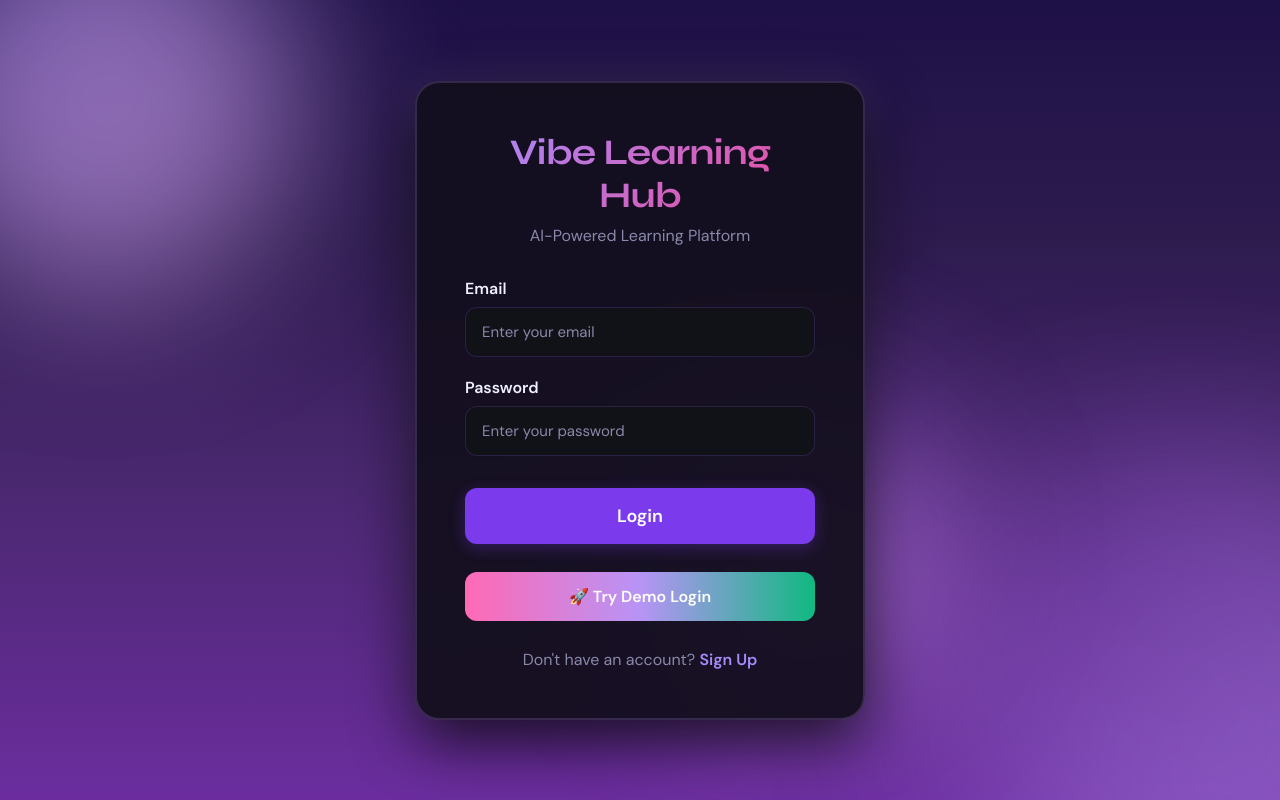
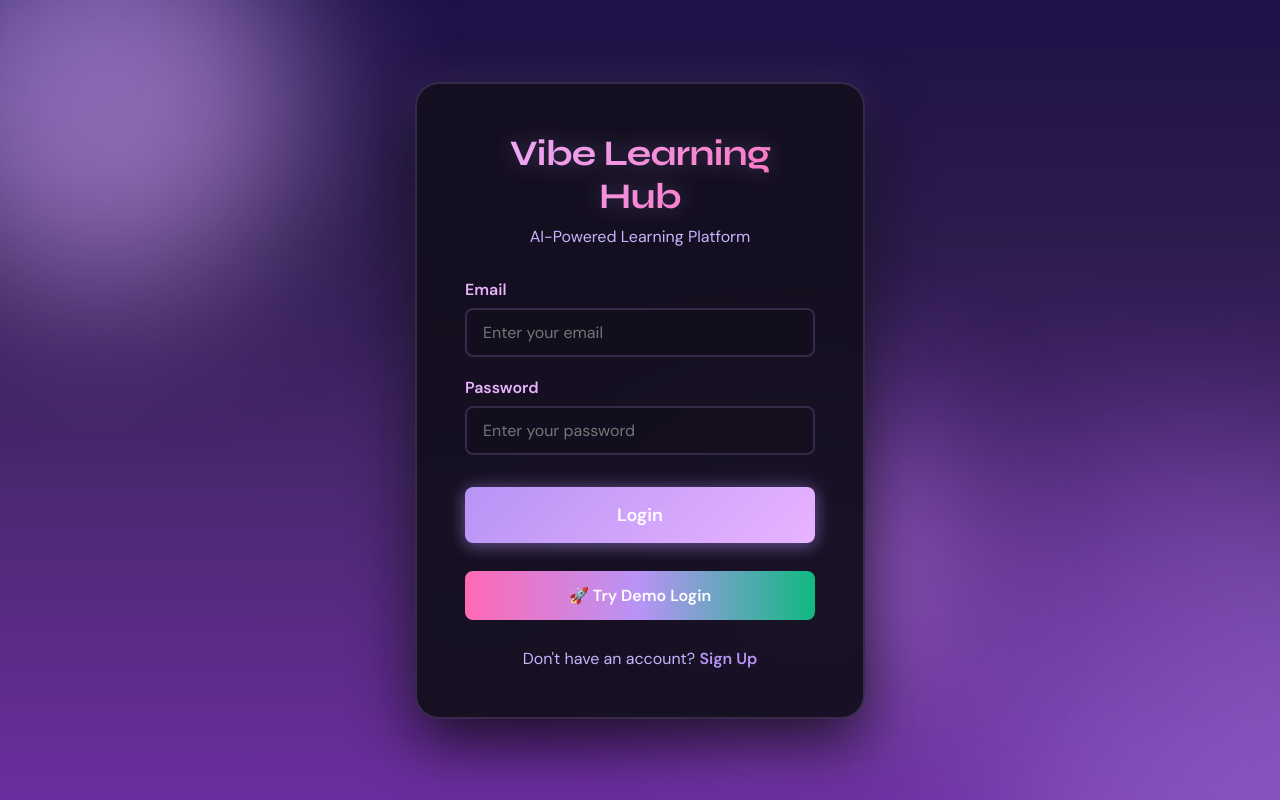
Before and after one commit to Yakub-bmsce/Vibe-coding-Hub, a React (Create React App) app: page /login in a window 1280 px wide. Built offline with nearby package versions, Linux system fonts and the light colour scheme; no server answers.

Commit message:
revert: undo all changes except premium fonts (Syne, DM Sans, JetBrains Mono)

```diff
--- a/public/index.html
+++ b/public/index.html
@@ -3,17 +3,10 @@
   <head>
     <meta charset="utf-8" />
     <meta name="viewport" content="width=device-width, initial-scale=1" />
-    <meta name="theme-color" content="#0a0a0f" />
+    <meta name="theme-color" content="#000000" />
     <meta name="description" content="Vibe Learning Hub - AI-Powered Learning Platform" />
     <title>Vibe Learning Hub</title>
     <link href="https://fonts.googleapis.com/css2?family=Syne:wght@400;600;700;800&family=DM+Sans:ital,opsz,wght@0,9..40,300;0,9..40,400;0,9..40,500;0,9..40,600;1,9..40,400&family=JetBrains+Mono:wght@400;500&display=swap" rel="stylesheet">
-    <script>
-      // Prevent white flash — apply theme before render
-      (function() {
-        var t = localStorage.getItem('theme') || 'dark';
-        document.documentElement.setAttribute('data-theme', t);
-      })();
-    </script>
   </head>
   <body>
     <noscript>You need to enable JavaScript to run this app.</noscript>
--- a/src/styles/global.css
+++ b/src/styles/global.css
@@ -1,7 +1,10 @@
-/* ── Reset ───────────────────────────────────────────────────────────────── */
-* { margin: 0; padding: 0; box-sizing: border-box; }
+* {
+  margin: 0;
+  padding: 0;
+  box-sizing: border-box;
+}
 
-/* ── Fonts ───────────────────────────────────────────────────────────────── */
+/* ── Premium Fonts ── */
 h1, h2, h3, h4 {
   font-family: 'Syne', sans-serif;
   font-weight: 700;
@@ -17,146 +20,88 @@ code, pre {
   font-family: 'JetBrains Mono', monospace;
 }
 
-/* ── Dark theme (default) ────────────────────────────────────────────────── */
-:root,
-:root[data-theme="dark"] {
-  --bg-primary:    #0a0a0f;
-  --bg-secondary:  #111118;
-  --bg-card:       #16161f;
-  --bg-card-hover: #1e1e2a;
-  --border:        rgba(139, 92, 246, 0.2);
-  --border-solid:  #2a2a3a;
-  --text-primary:  #f0f0ff;
-  --text-secondary:#8888aa;
-  --accent:        #7c3aed;
-  --accent-glow:   rgba(124, 58, 237, 0.3);
-  --accent-light:  #a78bfa;
-  --success:       #10b981;
-  --warning:       #f59e0b;
-  --danger:        #ef4444;
-
-  /* legacy vars kept for compatibility */
-  --primary:        #a78bfa;
-  --primary-dark:   #7c3aed;
-  --secondary:      #e9b3ff;
-  --neon-glow:      rgba(124, 58, 237, 0.3);
-  --bg-dark:        #0a0a0f;
-  --bg-hover:       #1e1e2a;
-  --purple-light:   #e9b3ff;
-  --purple-medium:  #a78bfa;
-  --purple-dark:    #7c3aed;
-  --neon-purple:    #a78bfa;
+body {
+  -webkit-font-smoothing: antialiased;
+  -moz-osx-font-smoothing: grayscale;
+  background: linear-gradient(180deg, #1e1147 0%, #2d1b4e 30%, #4a2870 60%, #6b2d9e 100%);
+  color: #e9b3ff;
+  overflow-x: hidden;
+  min-height: 100vh;
 }
 
-/* ── Light theme ─────────────────────────────────────────────────────────── */
-:root[data-theme="light"] {
-  --bg-primary:    #f8f7ff;
-  --bg-secondary:  #f0eeff;
-  --bg-card:       #ffffff;
-  --bg-card-hover: #f5f3ff;
-  --border:        rgba(109, 40, 217, 0.15);
-  --border-solid:  #e2deff;
-  --text-primary:  #0f0f1a;
-  --text-secondary:#6b6b8a;
-  --accent:        #7c3aed;
-  --accent-glow:   rgba(124, 58, 237, 0.15);
-  --accent-light:  #6d28d9;
-  --success:       #059669;
-  --warning:       #d97706;
-  --danger:        #dc2626;
-
-  --primary:        #7c3aed;
-  --primary-dark:   #5b21b6;
-  --secondary:      #6d28d9;
-  --neon-glow:      rgba(124, 58, 237, 0.15);
-  --bg-dark:        #f8f7ff;
-  --bg-hover:       #f0eeff;
-  --purple-light:   #ede9fe;
-  --purple-medium:  #7c3aed;
-  --purple-dark:    #5b21b6;
-  --neon-purple:    #7c3aed;
+:root {
+  --primary: #b794f6;
+  --primary-dark: #9333ea;
+  --secondary: #e9b3ff;
+  --accent: #ff69b4;
+  --success: #10b981;
+  --warning: #f59e0b;
+  --danger: #ef4444;
+  --bg-dark: #1e1147;
+  --bg-card: rgba(20, 15, 30, 0.8);
+  --bg-hover: rgba(30, 20, 45, 0.9);
+  --text-primary: #e9b3ff;
+  --text-secondary: #c4b5fd;
+  --border: #6b2d9e;
+  --purple-light: #e9b3ff;
+  --purple-medium: #b794f6;
+  --purple-dark: #6b2d9e;
+  --neon-purple: #b794f6;
+  --neon-glow: rgba(183, 148, 246, 0.3);
 }
 
-/* ── Body ────────────────────────────────────────────────────────────────── */
-body {
-  background: var(--bg-primary);
-  color: var(--text-primary);
-  -webkit-font-smoothing: antialiased;
-  -moz-osx-font-smoothing: grayscale;
-  overflow-x: hidden;
-  min-height: 100vh;
-  transition: background 0.3s ease, color 0.3s ease;
+.light-theme {
+  --bg-dark: #f5f5f7;
+  --bg-card: #ffffff;
+  --bg-hover: #e8e8ea;
+  --text-primary: #1a1a1f;
+  --text-secondary: #6a6a7a;
+  --border: #d0d0d5;
 }
 
-:root[data-theme="dark"] body {
-  background: linear-gradient(180deg, #0a0a0f 0%, #0f0a1e 40%, #130d24 100%);
-}
-
-/* ── Container ───────────────────────────────────────────────────────────── */
 .container {
   max-width: 1400px;
   margin: 0 auto;
-  padding: 0 24px;
+  padding: 0 20px;
 }
 
-/* ── Cards ───────────────────────────────────────────────────────────────── */
-.card {
-  background: var(--bg-card);
-  border: 1px solid var(--border);
-  border-radius: 16px;
-  padding: 24px;
-  transition: all 0.2s ease;
-  box-shadow: 0 4px 24px rgba(0, 0, 0, 0.12);
-  backdrop-filter: blur(10px);
-}
-
-.card:hover {
-  background: var(--bg-card-hover);
-  border-color: var(--accent);
-  box-shadow: 0 8px 32px var(--accent-glow);
-  transform: translateY(-2px);
-}
-
-/* ── Buttons ─────────────────────────────────────────────────────────────── */
 .btn {
   padding: 12px 24px;
-  border-radius: 12px;
+  border-radius: 8px;
   border: none;
   cursor: pointer;
-  font-family: 'DM Sans', sans-serif;
-  font-size: 15px;
+  font-size: 16px;
   font-weight: 600;
-  transition: all 0.2s ease;
+  transition: all 0.3s ease;
 }
 
 .btn-primary {
-  background: var(--accent);
-  color: #fff;
-  box-shadow: 0 4px 16px var(--accent-glow);
+  background: linear-gradient(135deg, #b794f6, #e9b3ff);
+  color: white;
+  box-shadow: 0 4px 15px var(--neon-glow), 0 0 20px var(--neon-glow);
 }
 
 .btn-primary:hover {
-  transform: translateY(-1px);
-  box-shadow: 0 8px 24px var(--accent-glow);
-  filter: brightness(1.1);
+  transform: translateY(-2px);
+  box-shadow: 0 8px 25px var(--neon-glow), 0 0 30px var(--neon-glow);
+  background: linear-gradient(135deg, #9333ea, #b794f6);
 }
 
 .btn-secondary {
   background: var(--bg-card);
   color: var(--text-primary);
-  border: 1.5px solid var(--border);
+  border: 2px solid var(--border);
 }
 
 .btn-secondary:hover {
-  background: var(--bg-card-hover);
-  border-color: var(--accent);
-  box-shadow: 0 0 12px var(--accent-glow);
+  background: var(--bg-hover);
+  border-color: var(--primary);
+  box-shadow: 0 0 15px var(--neon-glow);
 }
 
 .btn-success {
   background: var(--success);
-  color: #fff;
-  box-shadow: 0 4px 16px rgba(16, 185, 129, 0.3);
+  color: white;
 }
 
 .btn-success:hover {
@@ -164,57 +109,45 @@ body {
   transform: translateY(-1px);
 }
 
-/* ── Inputs ──────────────────────────────────────────────────────────────── */
+.card {
+  background: rgba(20, 15, 30, 0.8);
+  border-radius: 16px;
+  padding: 24px;
+  border: 2px solid rgba(183, 148, 246, 0.2);
+  transition: all 0.3s ease;
+  box-shadow: 0 4px 20px rgba(0, 0, 0, 0.5);
+  backdrop-filter: blur(10px);
+}
+
+.card:hover {
+  transform: translateY(-4px);
+  box-shadow: 0 8px 30px rgba(183, 148, 246, 0.3);
+  border-color: var(--purple-medium);
+  background: rgba(20, 15, 30, 0.9);
+}
+
 input, textarea {
   width: 100%;
-  padding: 14px 16px;
-  background: var(--bg-secondary);
-  border: 1.5px solid var(--border);
-  border-radius: 12px;
+  padding: 12px 16px;
+  background: rgba(20, 15, 30, 0.8);
+  border: 2px solid rgba(183, 148, 246, 0.2);
+  border-radius: 8px;
   color: var(--text-primary);
-  font-family: 'DM Sans', sans-serif;
-  font-size: 15px;
-  transition: all 0.2s ease;
+  font-size: 16px;
+  transition: all 0.3s ease;
 }
 
 input:focus, textarea:focus {
   outline: none;
-  border-color: var(--accent);
-  box-shadow: 0 0 0 4px var(--accent-glow);
+  border-color: var(--primary);
+  box-shadow: 0 0 0 3px rgba(183, 148, 246, 0.1);
+  background: rgba(20, 15, 30, 0.9);
 }
 
-input::placeholder, textarea::placeholder {
-  color: var(--text-secondary);
-}
-
-/* ── Gradient text ───────────────────────────────────────────────────────── */
 .gradient-text {
-  background: linear-gradient(135deg, #a78bfa, #ec4899);
+  background: linear-gradient(135deg, #e9b3ff, #ff69b4);
   -webkit-background-clip: text;
   -webkit-text-fill-color: transparent;
   background-clip: text;
+  filter: drop-shadow(0 0 10px var(--neon-glow));
 }
-
-/* ── Theme toggle button ─────────────────────────────────────────────────── */
-.theme-toggle {
-  background: var(--bg-card);
-  border: 1.5px solid var(--border);
-  border-radius: 50px;
-  padding: 8px 14px;
-  cursor: pointer;
-  font-size: 18px;
-  transition: all 0.2s ease;
-  color: var(--text-primary);
-  line-height: 1;
-}
-
-.theme-toggle:hover {
-  border-color: var(--accent);
-  box-shadow: 0 0 12px var(--accent-glow);
-}
-
-/* ── Scrollbar ───────────────────────────────────────────────────────────── */
-::-webkit-scrollbar { width: 6px; height: 6px; }
-::-webkit-scrollbar-track { background: transparent; }
-::-webkit-scrollbar-thumb { background: rgba(124, 58, 237, 0.3); border-radius: 10px; }
-::-webkit-scrollbar-thumb:hover { background: rgba(124, 58, 237, 0.5); }
```
